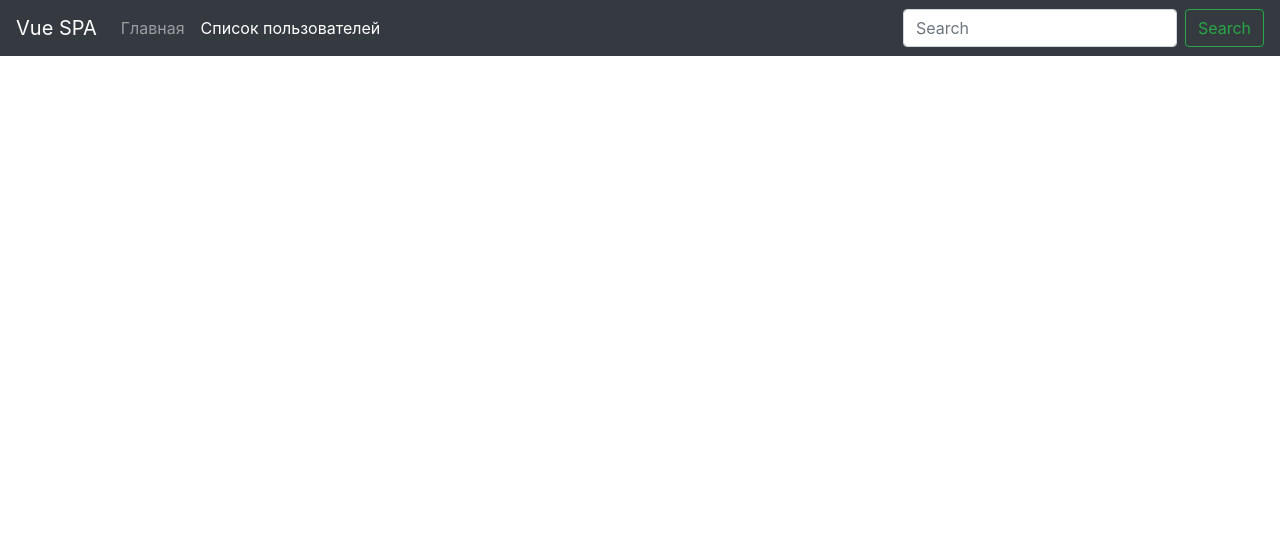
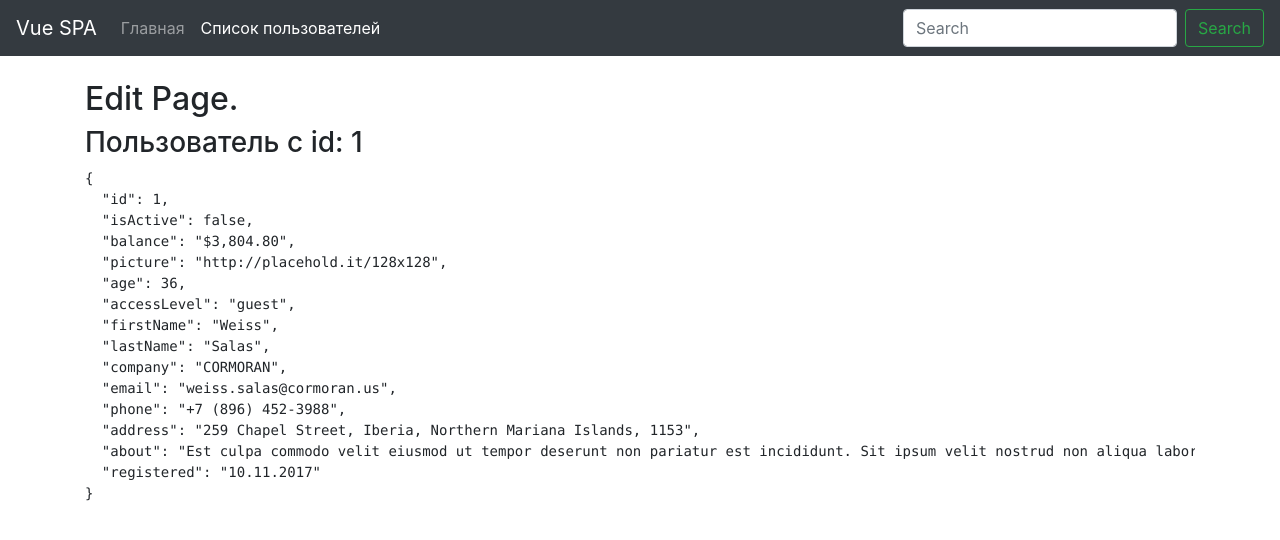
Before and after one commit to GovorukhinAndrey/VueUserList, a Vue app: page /users/1 in a window 1280 px wide. Shown: the top 540 px of the page. Built offline with nearby package versions, Linux system fonts and the light colour scheme; data requests are answered from the project's data file; the HTML template or start-up script is replaced by a standard one.

Commit message:
Добавил просмотр пользователя

```diff
--- a/src/components/UserList.vue
+++ b/src/components/UserList.vue
@@ -2,6 +2,9 @@
   <table class="table table-hover">
     <thead>
       <tr>
+        <th>
+          id
+        </th>
         <th>
           firstName
         </th>
@@ -15,6 +18,9 @@
     </thead>
     <tbody>
       <tr v-for="item in list" :key="item.id">
+        <td>
+          <router-link :to="`/users/${item.id}`"> #{{ item.id }} </router-link>
+        </td>
         <td>
           {{ item.firstName }}
         </td>
--- a/src/router/index.js
+++ b/src/router/index.js
@@ -13,6 +13,10 @@ const routes = [
   {
     path: '/users',
     component: () => import(/* webpackChunkName: "users" */ '@/views/Users.vue'),
+  },
+  {
+    path: '/users/:id',
+    component: () => import(/* webpackChunkName: "edit-user" */ '@/views/EditUser.vue'),
   },
   // {
   //   path: '/about',
--- /dev/null
+++ b/src/views/EditUser.vue
@@ -0,0 +1,35 @@
+<template>
+  <div>
+    <h2>Edit Page.</h2>
+    <h3>Пользователь с id: {{ id }}</h3>
+    <pre>{{ user }}</pre>
+  </div>
+</template>
+
+<script>
+import axios from 'axios';
+
+export default {
+  name: 'EditUserPage',
+  computed: {
+    id() {
+      return this.$route.params.id;
+    },
+  },
+  data: () => ({
+    user: null,
+  }),
+  mounted() {
+    this.getUser();
+  },
+  methods: {
+    getUser() {
+      axios
+        .get(`http://localhost:3004/users/${this.id}`)
+        .then(response => (this.user = response.data));
+    },
+  },
+};
+</script>
+
+<style></style>
```
